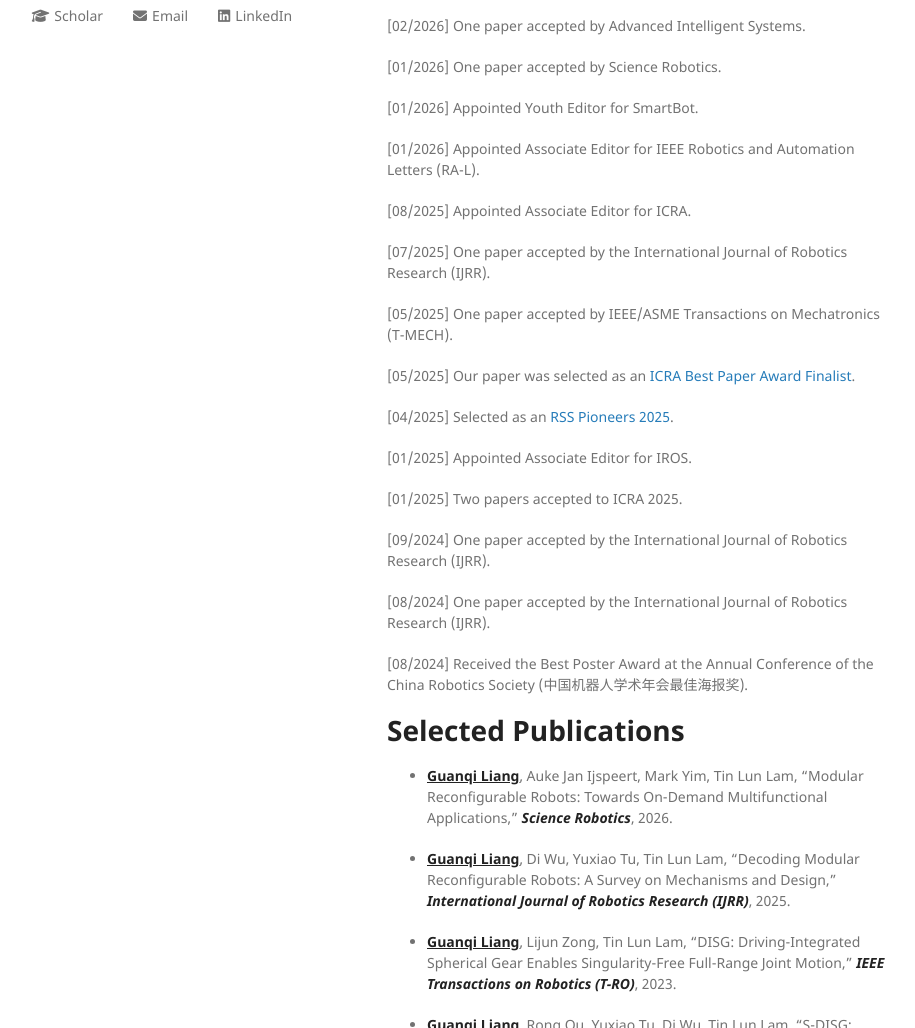
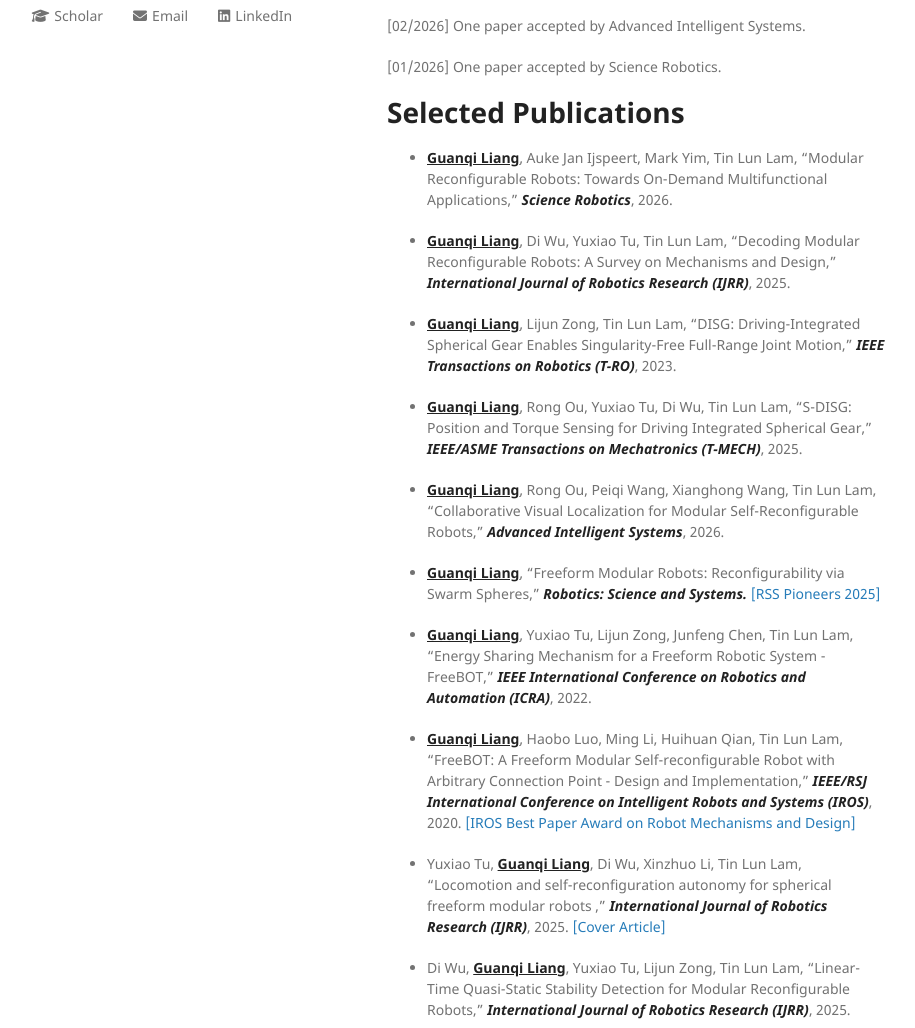
Before and after one commit to guanqiliang/guanqiliang.github.com, a Jekyll site: the page built from index.md, in a window 1280 px wide and 1400 px high. Shown: the part 372-1400 px from the top of the window, without its empty margins (183-1098 px from the left). Built offline with Jekyll 4.4.1, drawn with Linux system fonts in a browser that asks for light colours; our own code applies the rules of GitHub Pages for plain Markdown files.

Commit message:
Update index.md

```diff
--- a/index.md
+++ b/index.md
@@ -14,29 +14,6 @@ Hello, I am a researcher in modular robotics. I am currently with the TAMS Group
 
 [01/2026] One paper accepted by Science Robotics.
 
-[01/2026] Appointed Youth Editor for SmartBot.
-
-[01/2026] Appointed Associate Editor for IEEE Robotics and Automation Letters (RA-L).
-
-[08/2025] Appointed Associate Editor for ICRA.
-
-[07/2025] One paper accepted by the International Journal of Robotics Research (IJRR).
-
-[05/2025] One paper accepted by IEEE/ASME Transactions on Mechatronics (T-MECH).
-
-[05/2025] Our paper was selected as an [ICRA Best Paper Award Finalist](https://2025.ieee-icra.org/program/awards-and-finalists/).
-
-[04/2025] Selected as an [RSS Pioneers 2025](https://sites.google.com/view/rsspioneers2025/participants#:~:text=Fluid%20Environment%20Interactions-,Guanqi%20Liang,-Chinese%20University%20of).
-
-[01/2025] Appointed Associate Editor for IROS.
-
-[01/2025] Two papers accepted to ICRA 2025.
-
-[09/2024] One paper accepted by the International Journal of Robotics Research (IJRR).
-
-[08/2024] One paper accepted by the International Journal of Robotics Research (IJRR).
-
-[08/2024] Received the Best Poster Award at the Annual Conference of the China Robotics Society (中国机器人学术年会最佳海报奖).
 
 # Selected Publications
 
```
